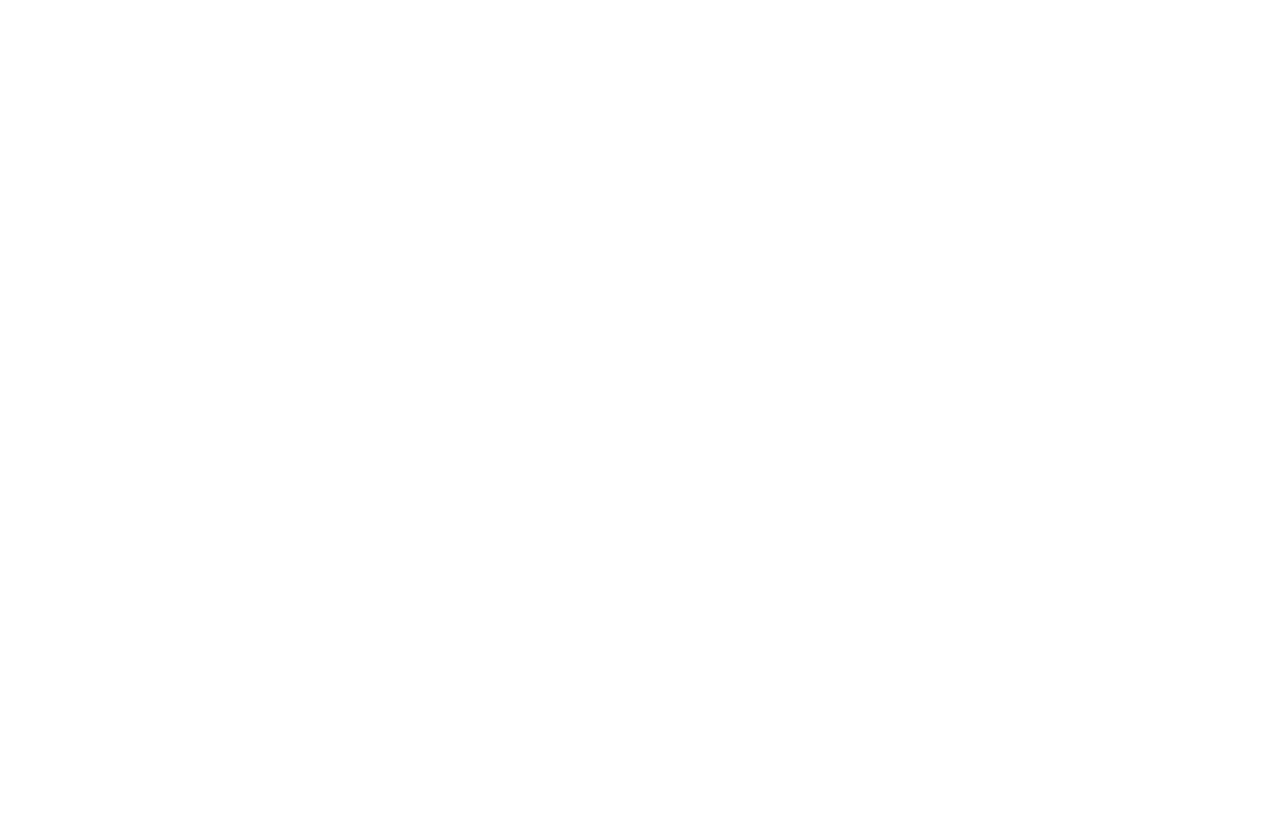
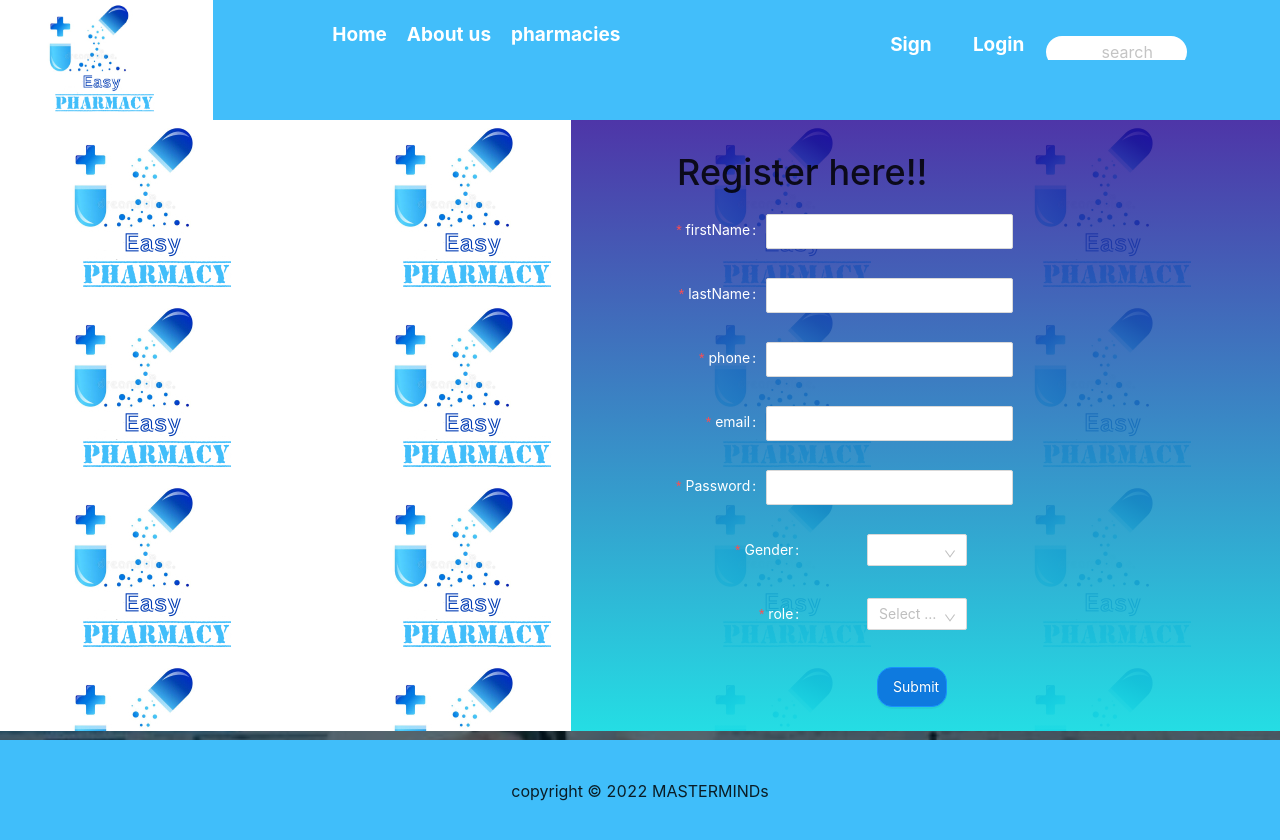
Before and after one commit to alicekaremera/easy-pharmacy-react, a React (Create React App) app: page /signup in a window 1280 px wide. Before the commit the page ends 800 px from the top, so only its background shows below. Built offline with nearby package versions, Linux system fonts and the light colour scheme.

Commit message:
feature of signup

```diff
--- a/src/components/header.js
+++ b/src/components/header.js
@@ -14,7 +14,7 @@ return (<div className="header">
             </div>
             <div className="sign-up">
 
-         <a href="#">Sign up</a>
+         <a href="/signup">Sign up</a>
             <a href="/login">Login</a>
             <div className="search-div">
                     <p>search</p>
--- a/src/views/signup.css
+++ b/src/views/signup.css
@@ -0,0 +1,81 @@
+.background-form{
+    height: 100%;
+    width: 100%;
+
+     background: none;
+    background-size: cover;
+
+
+
+}
+.bg-photo{
+    background: url(../assets/logo.jpg);
+    height: 100%;
+    width: 100%;
+    display: flex;
+}
+
+
+.bg-form{
+    height: 100%;
+    width: 50%;
+    background:none;
+
+}
+form{
+    margin-top: 3%;
+}
+
+
+ .hd-form{
+height: 100%;
+width: 70%;
+ background: linear-gradient(to bottom, #260894d0, #16dbe2ef);
+margin-left: 5%
+;
+ }
+ .hd-name{
+     background:none;
+     height: 70px;
+     width: 310px;
+     margin-left: 15%;
+     margin-top: 2%;
+     color: white;
+
+ }
+ .form label{
+     color: white;
+
+ }
+
+
+
+ .hd-form {
+    font-size: x-large;
+    text-decoration: white;
+    padding-top: 10px;
+}
+ .hd-form label{
+    color: white;
+
+
+
+}
+.hd-form h1{
+    text-align: center;
+    font-size: large;
+    color: white;
+    padding-top: 10px;
+}
+.hd-form input{
+     height: 35px;
+     /* width: 25px; */
+     /* border-radius: 15px; */
+     margin-left: 2px;
+
+}
+.hd-form button{
+    height: 40px;
+    width:100px;
+    background:rgb(14, 122, 223);
+}
--- a/src/views/signup.js
+++ b/src/views/signup.js
@@ -1,13 +1,161 @@
 import React from "react";
-import "../components/homeLayout.css";
-
- const SignUp=()=>{
-     return(
-         <div className="background-form">
+ import "./signup.css";
+import HomeLayout from "../components/homeLayout";
+ import 'antd/dist/antd.css'
+import { Form, Input, Button,Select,} from 'antd';
 
 
-             </div>
+const Signup = () => {
 
-     );
- }
- export default SignUp;
+    const onFinish = (values) => {
+      console.log('Success:', values);
+    };
+
+    const onFinishFailed = (errorInfo) => {
+      console.log('Failed:', errorInfo);
+    };
+    const {Option}= Select;
+
+  return (
+
+    <HomeLayout>
+
+
+
+      <div className="background-form">
+      <div className="bg-photo">
+
+       <div className="bg-form">
+        </div>
+    <div className="hd-form">
+     <div className="hd-name"> <h2> Register here!! </h2> </div>
+
+
+      <Form
+
+      name="basic"
+      labelCol={{ span: 8 }}
+      wrapperCol={{ span: 16 }}
+      initialValues={{ remember: true }}
+      onFinish={onFinish}
+      onFinishFailed={onFinishFailed}
+      autoComplete="off"
+
+    >
+
+      <Form.Item
+
+        label="firstName"
+        name="firstName"
+        rules={[{ required: true, message: 'Please input your username!' }]}
+        style={{width:"370px",height:"40px",marginLeft:"70px", color:"white"}}>
+
+
+        <Input />
+      </Form.Item>
+      <Form.Item
+        label="lastName"
+        name="lastName"
+        rules={[{ required: true, message: 'Please input your username!' }]}
+        style={{width:"370px",height:"40px",marginLeft:"70px",}}>
+
+        <Input />
+      </Form.Item>
+
+      <Form.Item
+        label="phone"
+        name="number"
+        rules={[{ required: true, message: 'Please input your username!' }]}
+        style={{width:"370px",height:"40px",marginLeft:"70px",}}>
+
+        <Input />
+      </Form.Item>
+      <Form.Item
+        label="email"
+        name="email"
+        rules={[{ required: true, message: 'Please input your username!' }]}
+        style={{width:"370px",height:"40px",marginLeft:"70px",}}>
+
+        <Input />
+      </Form.Item>
+
+      <Form.Item
+        label="Password"
+        name="password"
+        rules={[{ required: true, message: 'Please input your password!' }]}
+        style={{width:"370px",height:"40px",marginLeft:"70px",}}>
+
+        <Input />
+
+
+      </Form.Item>
+
+
+<Form.Item
+        name="gender"
+        label="Gender"
+        rules={[
+          {
+            required: true,
+          },
+        ]}
+
+      >
+        <Select
+        style={{width:"100px",height:"40px",marginLeft:"60px"}}
+
+        >
+          <Option value="male">male</Option>
+          <Option value="female">female</Option>
+          <Option value="other">other</Option>
+
+        </Select>
+      </Form.Item>
+
+
+
+      <Form.Item
+        name="role"
+        label="role"
+        rules={[
+          {
+            required: true,
+          },
+        ]}
+      >
+        <Select
+         style={{width:"100px",height:"40px",marginLeft:"60px"}}
+          placeholder="Select a option and change input text above"
+          // onChange={onGenderChange}
+          // allowClear
+        >
+          <Option value="user">user</Option>
+          <Option value="pharmacy-admin">pharmacy-admin</Option>
+
+        </Select>
+      </Form.Item>
+
+
+      <Form.Item
+        wrapperCol={{
+          offset: 8,
+          span: 16,
+        }}
+      >
+              <Button type="primary" htmlType="submit" style={{width:"70px",height:"40px",marginLeft:"70px",marginTop:"5px"}}>
+          Submit
+        </Button>
+      </Form.Item>
+    </Form>
+
+
+
+
+</div>
+</div>
+</div>
+
+    </HomeLayout>
+  );
+}
+export default Signup;
```
